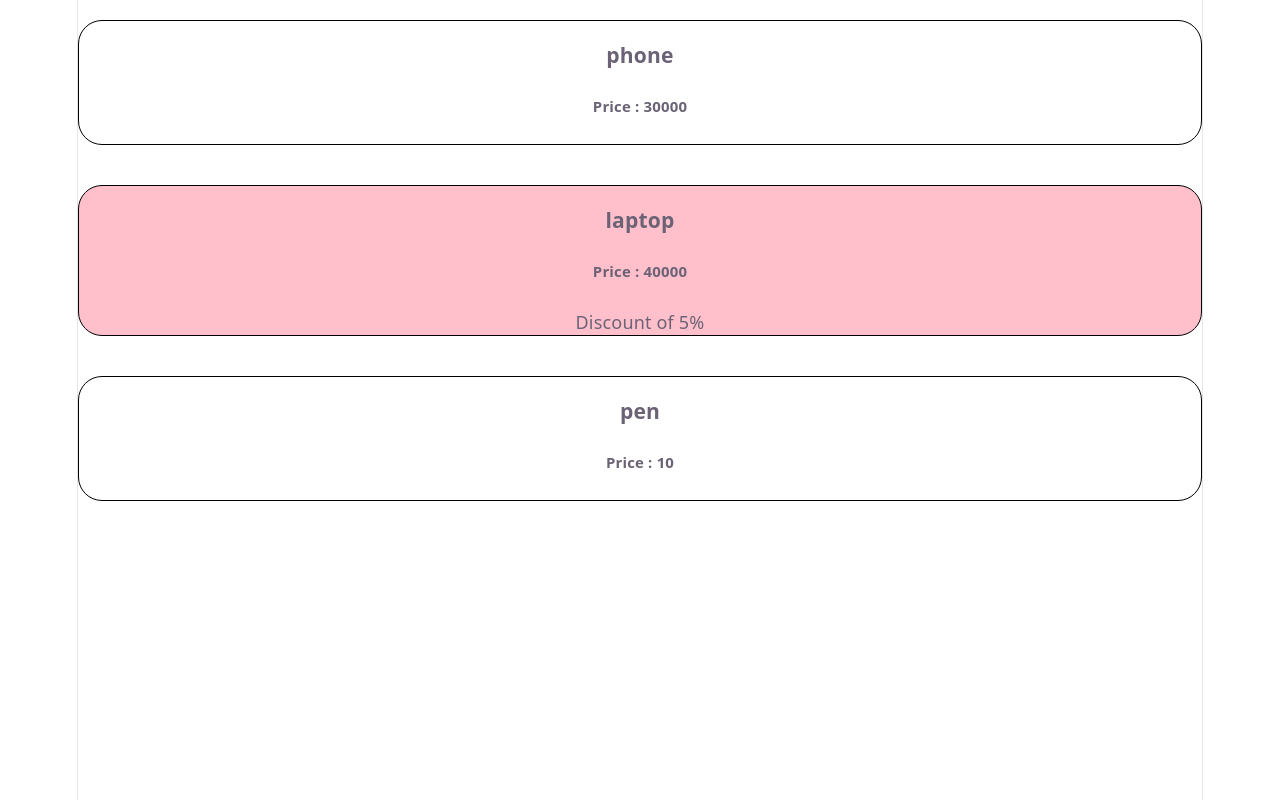
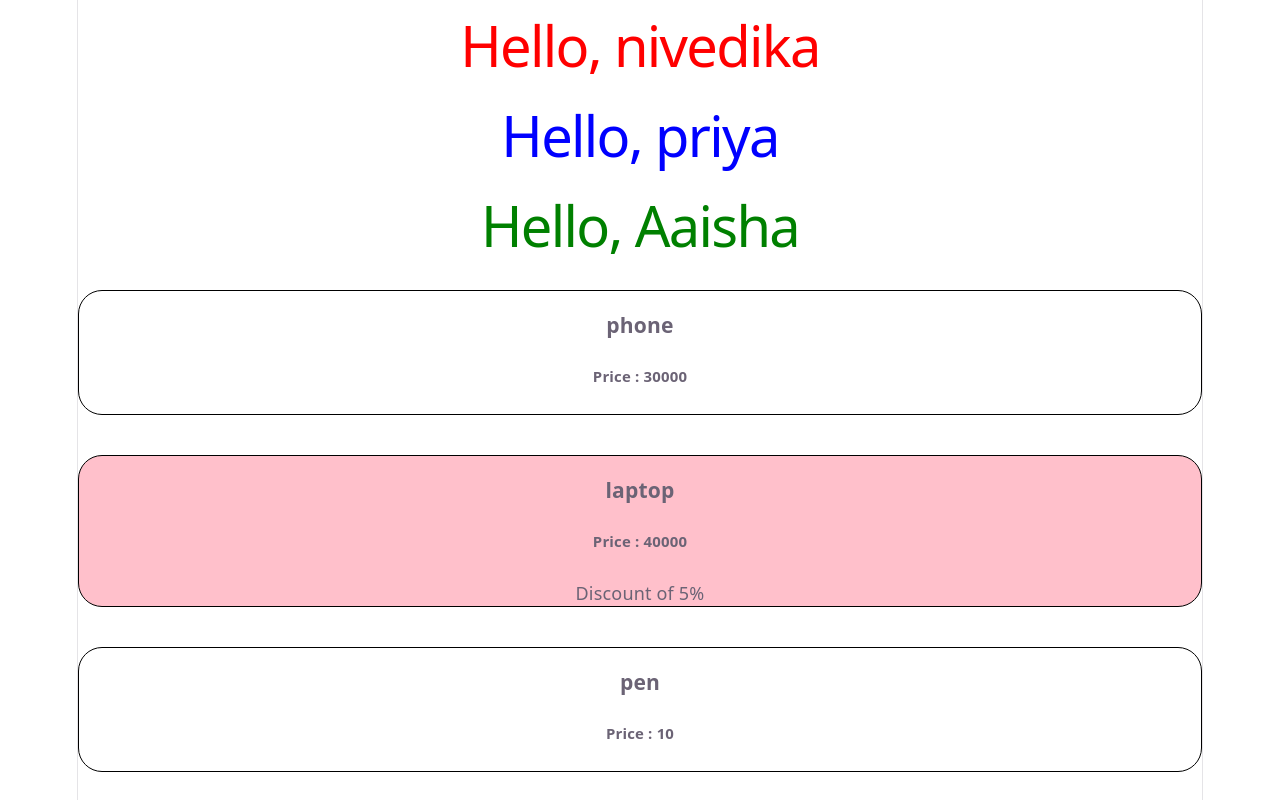
Before and after one commit to Choudhary-Nivedika/react-playground, a React (Vite) app in the folder basic-react-app/: page / in a window 1280 px wide. Built offline with nearby package versions, Linux system fonts and the light colour scheme.

Commit message:
Added components with styling

```diff
--- a/basic-react-app/src/App.jsx
+++ b/basic-react-app/src/App.jsx
@@ -1,10 +1,18 @@
 import "./App.css";
 import Title from "./Title.jsx";
 import ProductTab from "./ProductTab.jsx";
+import MsgBox from "./MsgBox.jsx";
 
 
 function App() {
-  return <ProductTab/>;
+  return (
+    <>
+    <MsgBox userName="nivedika" textColor="red" />
+    <MsgBox userName="priya" textColor="blue" />
+    <MsgBox userName="Aaisha" textColor="green" />
+    <ProductTab />
+    </>
+  );
 }
 
 export default App;
--- /dev/null
+++ b/basic-react-app/src/MsgBox.jsx
@@ -0,0 +1,6 @@
+export default function MsgBox({userName, textColor}){
+    // let styles = {color: textColor};
+    return(
+        <h1 style={{color: textColor}}>Hello, {userName} </h1>
+    );
+}
```
